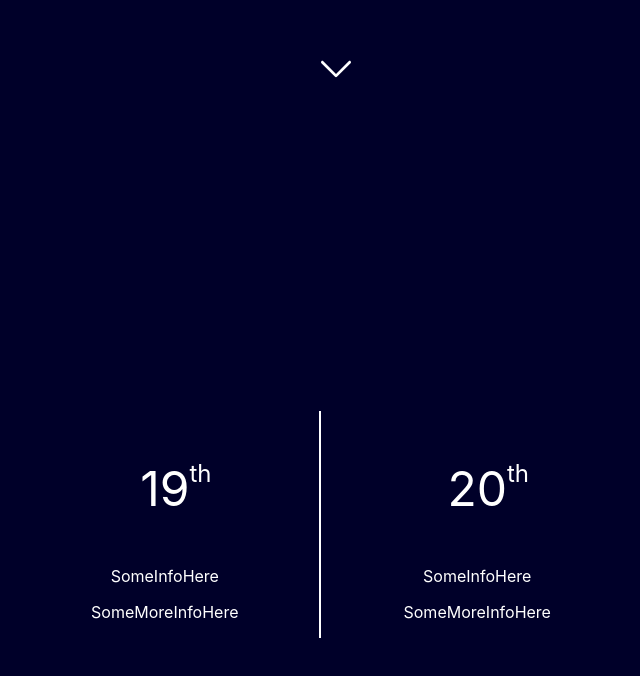
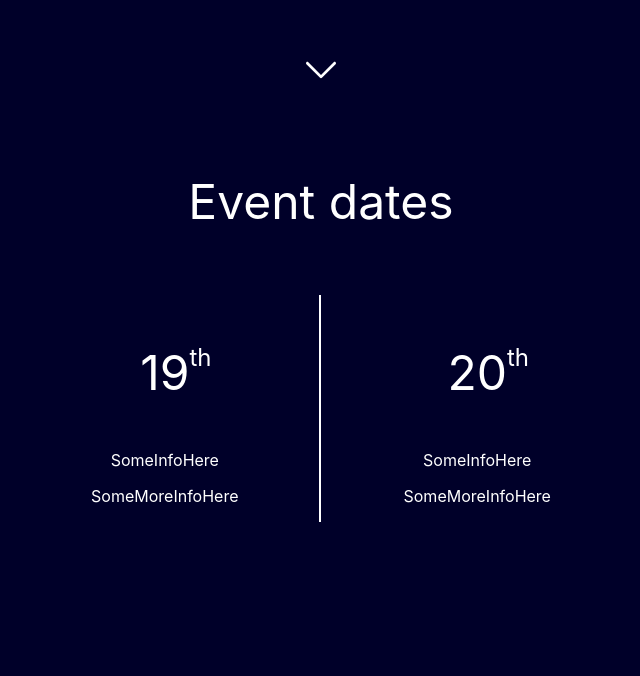
Before and after one commit to Revantark/CodeCraft, a React (Create React App) app: page / in a window 1280 px wide. Shown: the part 676-1352 px from the top of the page, without its empty margins (319-959 px from the left). Built offline with nearby package versions, Linux system fonts and the light colour scheme.

Commit message:
Update UI

```diff
--- a/src/App.css
+++ b/src/App.css
@@ -2,6 +2,7 @@
   --primary-color: #000029;
   --secondary-color: #0000ed;
 }
+
 .space5{
   height: 5rem;
 }
--- a/src/Components/home/dates.css
+++ b/src/Components/home/dates.css
@@ -1,3 +1,6 @@
+.dates-container{
+    padding-top: 3rem;
+}
 .date-page{
     display: grid;
     grid-template-columns: 1fr 5px 1fr;
@@ -7,6 +10,13 @@
     background: var(--primary-color);
     color: white;
     gap: 5rem;
+}
+.dates-title{
+    color: white;
+    text-align: center;
+    margin: 0;
+    font-size: 3rem ;
+    margin-bottom: 4rem;
 }
 .date{
     font-size: 3rem;
--- a/src/Components/home/dates.js
+++ b/src/Components/home/dates.js
@@ -2,7 +2,10 @@ import React from 'react'
 import './dates.css'
 export default function Dates() {
     return (
-        <section id='dates' className='fullscreen date-page' >
+        <div id='dates' className='fullscreen dates-container' style={{background:'var(--primary-color'}} >
+
+        <p className='dates-title' >Event dates</p>
+        <section  className=' date-page' >
             <div className="date1">
                  <p className='date' >
                      19
@@ -19,5 +22,6 @@ export default function Dates() {
                  <p>SomeMoreInfoHere</p>
             </div>
         </section>
+        </div>
     )
 }
--- a/src/Components/home/landingPage.css
+++ b/src/Components/home/landingPage.css
@@ -1,30 +1,28 @@
+@import url("https://fonts.googleapis.com/css2?family=IBM+Plex+Mono:ital@1&display=swap");
+@import url("https://fonts.googleapis.com/css2?family=Bebas+Neue&display=swap");
 
-@import url('https://fonts.googleapis.com/css2?family=IBM+Plex+Mono:ital@1&display=swap');
-@import url('https://fonts.googleapis.com/css2?family=Bebas+Neue&display=swap');
-
-.lp_root{
+.lp_root {
   background: var(--primary-color);
   display: grid;
   position: relative;
   place-content: center;
   justify-items: center;
-
 }
 
-.title{
+.title {
   display: block;
   color: white;
   font-size: 4rem;
   font-weight: bold;
-    font-family: 'IBM Plex Mono';
+  font-family: "IBM Plex Mono";
 }
-.subtitle{
+.subtitle {
   color: white;
   padding-top: 0.5rem;
   padding-left: 0.5rem;
   font-size: 1.5rem;
 }
-.btn{
+.btn {
   background: var(--secondary-color);
   width: 22ch;
   padding: 12px;
@@ -34,18 +32,18 @@
   font-weight: bold;
   font-size: 1rem;
 }
-.timer{
+.timer {
   color: white;
   margin: 1rem;
   display: flex;
   align-items: center;
 }
-.timer-b{
+.timer-b {
   display: flex;
   flex-direction: column;
   text-align: center;
 }
-.sep{
+.sep {
   border-left: 1px solid white;
   height: 60px;
   margin-left: 6px;
@@ -53,27 +51,26 @@
 }
 .timer-b > span:first-child {
   font-size: 3rem;
-    font-family: 'Bebas Neue', cursive;
+  font-family: "Bebas Neue", cursive;
 }
-.downIcon{
+.downIcon {
   width: 30px;
   animation: upAndDown 1.3s ease-in-out infinite;
   height: 30px;
   position: absolute;
-
+  margin-left: auto;
+  margin-right: auto;
+  left: 0;
+  right: 0;
 }
 @keyframes upAndDown {
-    0%{
+  0% {
     bottom: 3%;
   }
-    50%{
-
+  50% {
     bottom: 5%;
-
   }
-    100%{
-
+  100% {
     bottom: 3%;
-
   }
 }
```
Lines whose indentation alone changed are shown as unchanged.
